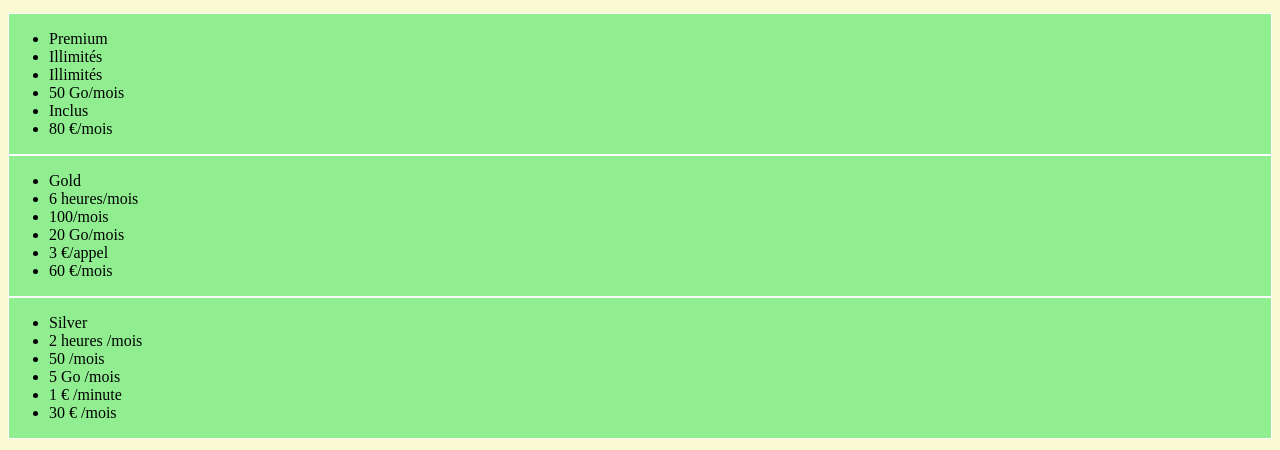
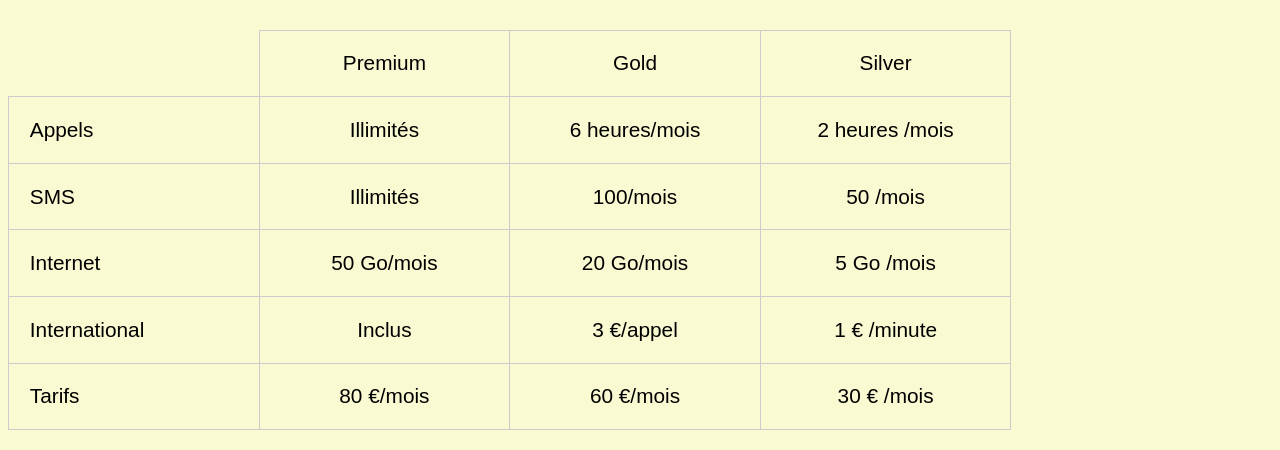
Before and after one commit to vienendelsur/lps_miniSITE, a plain HTML site: page transition.html in a window 1280 px wide. Shown: the part 242-692 px from the top of the page. Drawn offline with Linux system fonts and the light colour scheme.

Commit message:
commit 16
commit 16

```diff
--- a/css/transition.css
+++ b/css/transition.css
@@ -3,8 +3,13 @@
 
 body {
     background: lightgoldenrodyellow;
+    font-family: sans-serif;/* sans-serif ou sans empattements ou typo "bâton" */
+    font-size: 1.3em;
 }
-
+/* les couleurs de fond pour voir les div */
+/* h2 {
+    font-size: 1.6em;
+} */
 .couleur_une {
     background: lightblue;
 }
@@ -12,7 +17,75 @@ body {
 .couleur_deux {
     background: lightgreen;
 }
+.clear {
+    clear: both;
+}
 
 .change {
-    border: thin solid white;
+    /* border: thin solid #333; */
 }
+
+/* changement des ul en tableaux */
+ul {
+    list-style: none; /* suppression des puces des listes */
+    float: left; /* effet flottant à gauche */
+    margin: 0; /* marges extérieures */
+    padding: 0; /* marges intérieures */
+}
+/* une marge haute pour les 2 classes gauche et droite */
+.gauche, .droite {
+    margin-top: 5em;
+}
+
+/* pour faire la 1ère colonne du tableau */
+/* la ul qui dans la div .gauche */
+.gauche ul {
+    margin: 3.2em 0 0 0;
+}
+
+/* tous les li de la ul ayant la class .gauche */
+.gauche ul li {
+    border-bottom: 1px solid #ccc;
+    border-left: 1px solid #ccc;
+    padding: 1em;
+    width: 10em;
+}
+
+/* premier li de la ul ayant la class .gauche */
+
+.gauche ul li:first-child {
+    border-top: 1px solid #ccc;
+}
+
+/* fin de la 1ère colonne */
+/* 2nde colonne */
+
+ul.liste li { /* tous les li de la ul ayant la classe .liste */
+    border-left: 1px solid #ccc;
+}
+
+.droite .change ul li { /* tous les li de la liste ul ayant la classe .change elle-même enfant de la classe .droite */
+    border-top: 1px solid #ccc;
+    border-right: 1px solid #ccc;
+    padding: 1em;
+    width: 10em;
+    text-align: center;
+}
+
+.droite .change ul li:last-child { /* le dernier li de la ul ayant la classe .change elle-même enfant de la classe .droite */
+    border-bottom: 1px solid #ccc;
+}
+
+/* effet de transition au survol de la souris, animations CSS3 */
+
+.droite .change ul:hover {
+    background: linear-gradient(#d5d5d5, #8a8a8a);
+    cursor: pointer; /* changement de l'affichage du curseur */
+    transform: scale(1.1); /* échelle de zoom */
+    transition-duration: 2s; /* durée de l'effet de transition */
+}
+
+.droite .change ul:hover li:first-child{/*au survol de la souris on sélectionne le premier li de la  ul ayant la class .change, elle-même enfant de la class .droite */
+    background-color: #333;
+    color: white;
+    }
--- a/transition.html
+++ b/transition.html
@@ -24,7 +24,7 @@
 
         <div class="droite couleur_deux">
             <div class="change">
-                <ul>
+                <ul class="liste">
                     <li>Premium</li>
                     <li>Illimités</li>
                     <li>Illimités</li>
@@ -57,9 +57,13 @@
            </div>
         </div>
         <br>
+
+        <div class="clear"></div>
+        <h2>un iframe maintenant ! Une chanson de Jacques Brel</h2>
+        <!-- la vidéo a été "intégrée" ou "embed" depuis youtube  -->
+        <iframe width="560" height="315" src="https://www.youtube.com/embed/uNMwYZiBFV0" frameborder="0" allow="autoplay; encrypted-media" allowfullscreen></iframe>
         <hr>
-        <h2>un iframe maintenant !</h2>
-        <iframe width="560" height="315" src="https://www.youtube.com/embed/uNMwYZiBFV0" frameborder="0" allow="autoplay; encrypted-media" allowfullscreen></iframe>
+        <p>Lorem ipsum dolor sit amet consectetur adipisicing elit. Dicta doloremque ducimus perspiciatis? Rem qui deleniti quos. Obcaecati, corrupti veniam! Mollitia eaque nam inventore libero praesentium quasi, nobis quia maiores similique.</p>
 
 </body>
 </html>
```
